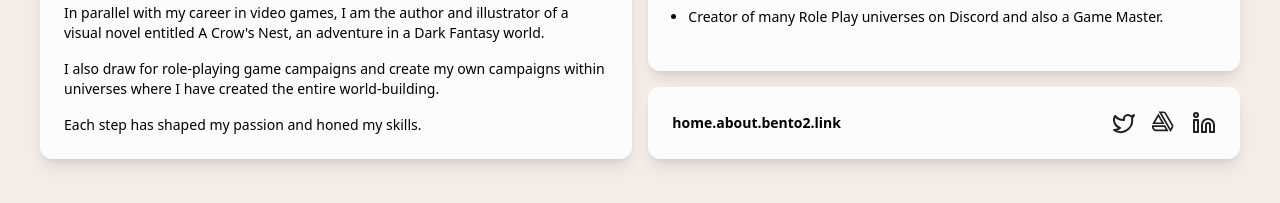
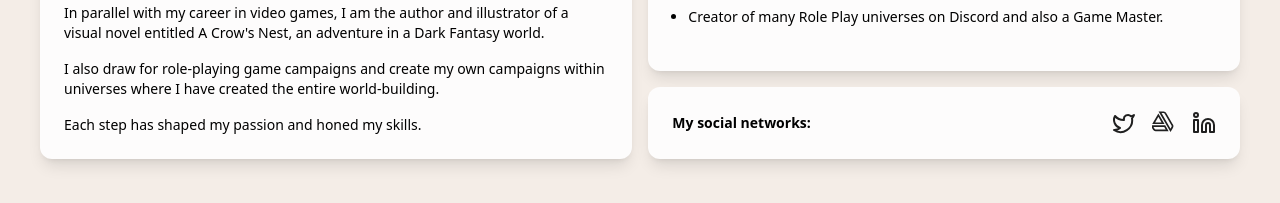
Before and after one commit to Moespp/portfolio-morgane-suppa, a React (Vite) app: page / in a window 1280 px wide. Shown: the part 1233-1436 px from the top of the page. Built offline with nearby package versions, Linux system fonts and the light colour scheme.

Commit message:
update about section home

```diff
--- a/src/components/common/Header.tsx
+++ b/src/components/common/Header.tsx
@@ -69,7 +69,7 @@ const Header = () => {
       className={`fixed top-0 left-0 right-0 z-50 flex items-center justify-between px-4 py-4 sm:px-6 lg:px-8 transition-all duration-300 ${activeLink ? "bg-gradient-to-b from-white to-transparent" : ""}`}
     >
       <h1
-        className={`sm:text-2xl text-xl font-extrabold leading-7 text-black uppercase`}
+        className={`sm:text-2xl text-xl font-extrabold leading-7 text-black hover:text-primary transition-all duration-300 cursor-pointer uppercase`}
         onClick={() => clickLogo()}
       >
         Morgane Suppa
--- a/src/pages/home/section/About.tsx
+++ b/src/pages/home/section/About.tsx
@@ -71,7 +71,7 @@ const SectionAbout = () => {
           >
             <div className="flex flex-row gap-4 w-full items-center justify-between">
               <p className="text-sm font-semibold">
-                {t("home.about.bento2.link")}
+                {t("home.about.bento3.title")}
               </p>
               <LinksIcons />
             </div>
```
